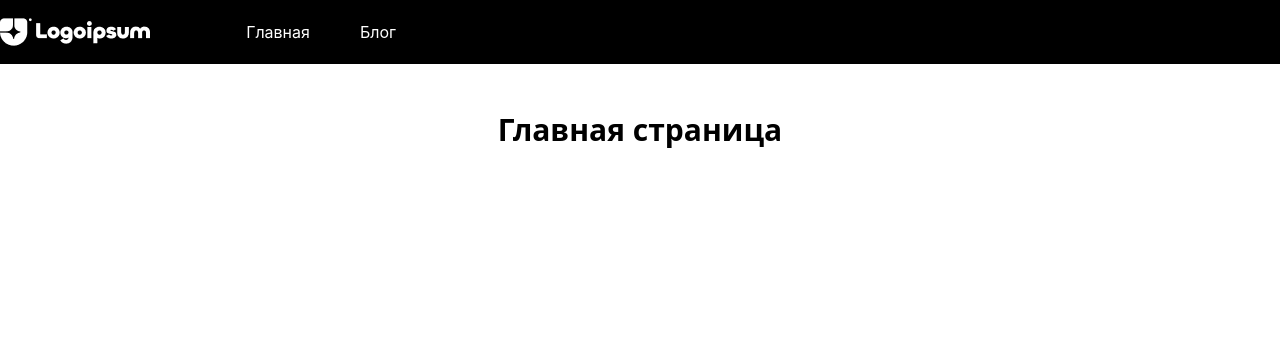
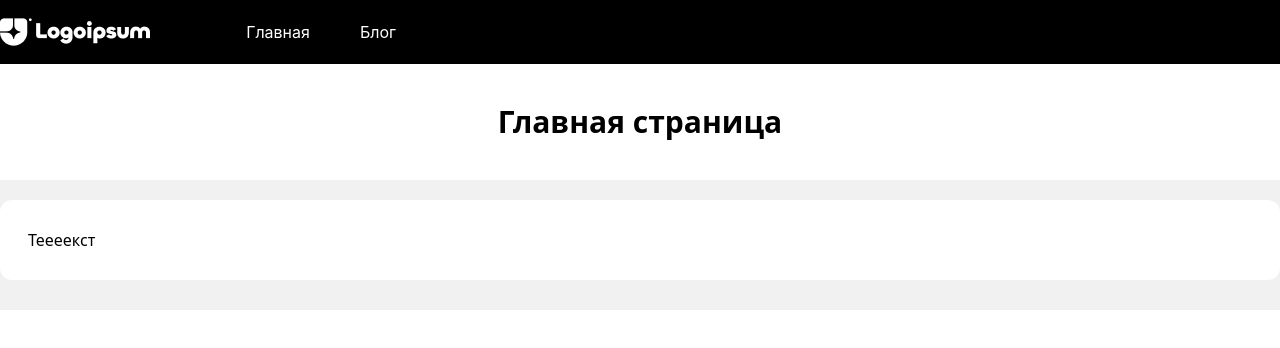
Before and after one commit to KirillBunakov/Blogs-app, a Vue app: page / in a window 1280 px wide. Shown: the top 348 px of the page. Built offline with nearby package versions, Linux system fonts and the light colour scheme.

Commit message:
added blog in homeView

```diff
--- a/src/views/HomeView.vue
+++ b/src/views/HomeView.vue
@@ -3,7 +3,16 @@
 </script>
 
 <template>
-  <div class="flex items-center justify-center pt-12 text-3xl font-bold">Главная страница</div>
+  <div>
+    <div class="flex items-center justify-center py-10 text-3xl font-bold">Главная страница
+    </div>
+
+    <section class="blog-background pt-5 pb-30px pb- h-full w-full">
+      <div class="w-1300px bg-white box-border rounded-xl mx-auto p-7">
+        <p>Теееекст</p>
+      </div>
+    </section>
+</div>
 </template>
 
 <style>
```
